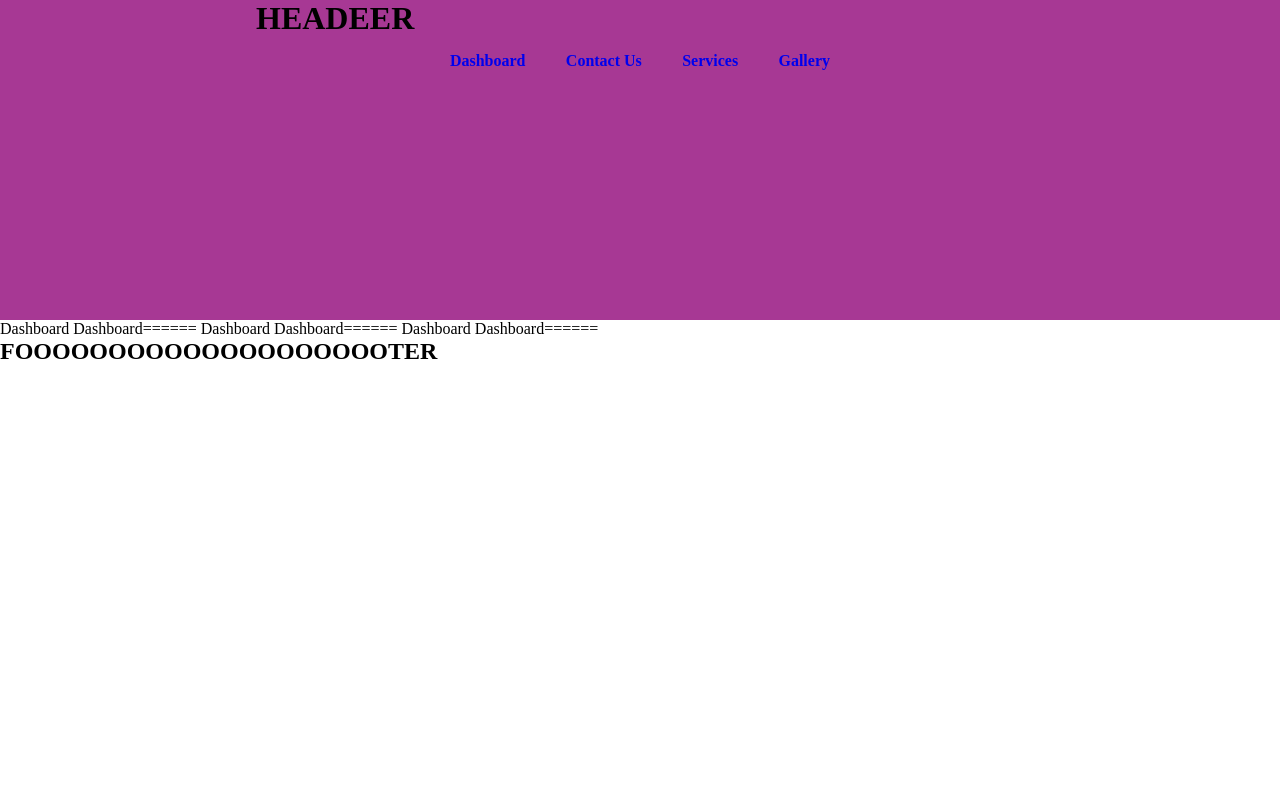
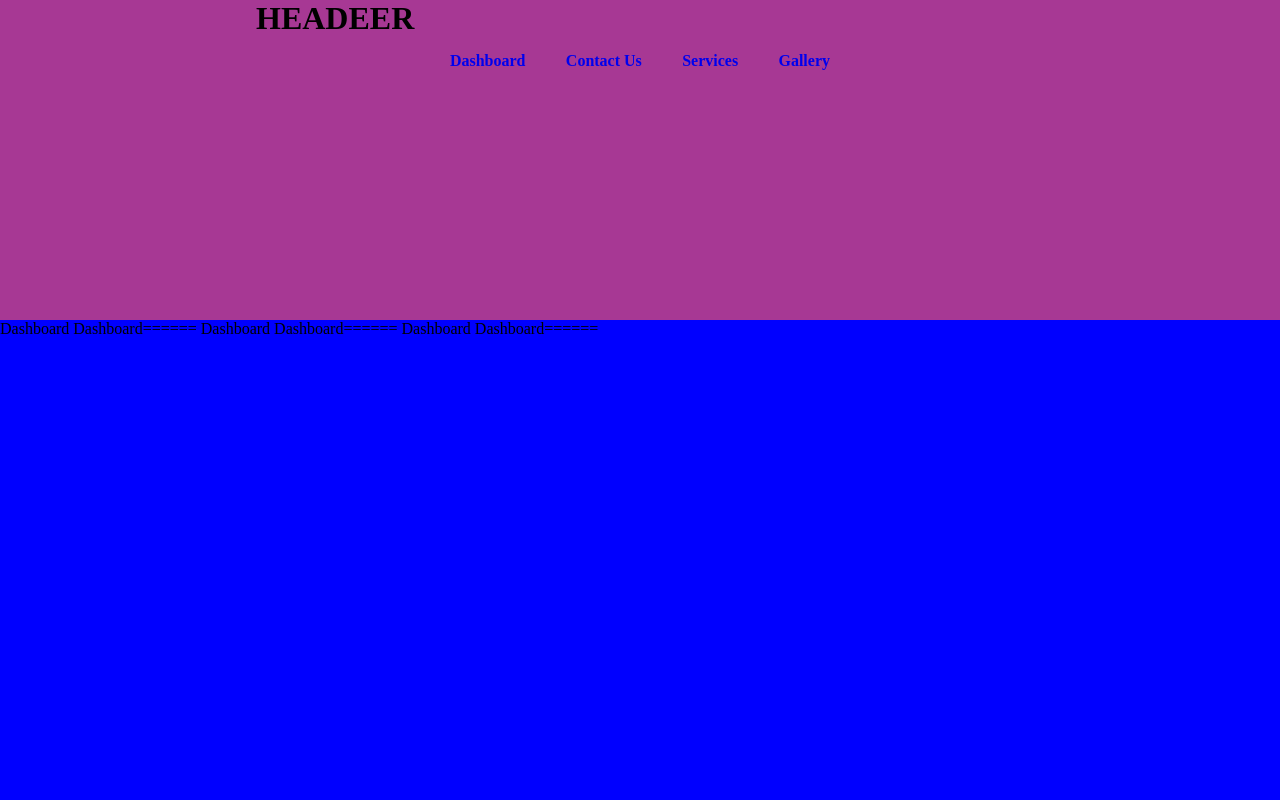
Before and after one commit to ChejAhamed/olamanola, a React (Create React App) app: page / in a window 1280 px wide. Shown: the top 800 px of the page. Built offline with nearby package versions, Linux system fonts and the light colour scheme.

Commit message:
Add Dashboard scss

```diff
--- a/src/pages/Dashboard/Dashboard.jsx
+++ b/src/pages/Dashboard/Dashboard.jsx
@@ -1,8 +1,8 @@
 import React from 'react';
-
+import './Dashboard.scss'
 const Dashboard = function () {
   return (
-    <div>
+    <div className="body">
       Dashboard   Dashboard======  Dashboard   Dashboard======  Dashboard   Dashboard======
     </div>
   );
--- /dev/null
+++ b/src/pages/Dashboard/Dashboard.scss
@@ -0,0 +1,11 @@
+* {
+    margin: 0;
+    padding: 0;
+    text-decoration: none;
+
+  }
+  .body{
+    width: 100%;
+    height: 60rem;
+    background-color: blue;
+  }
```
